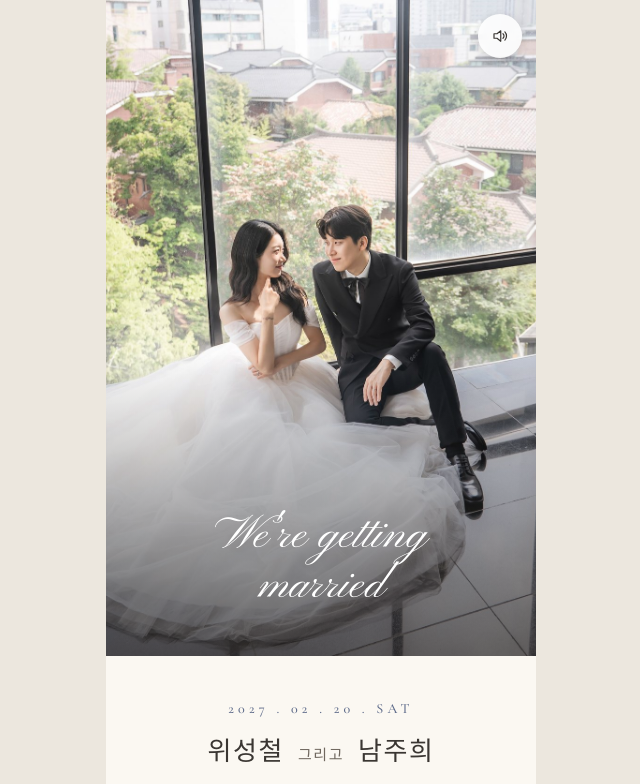
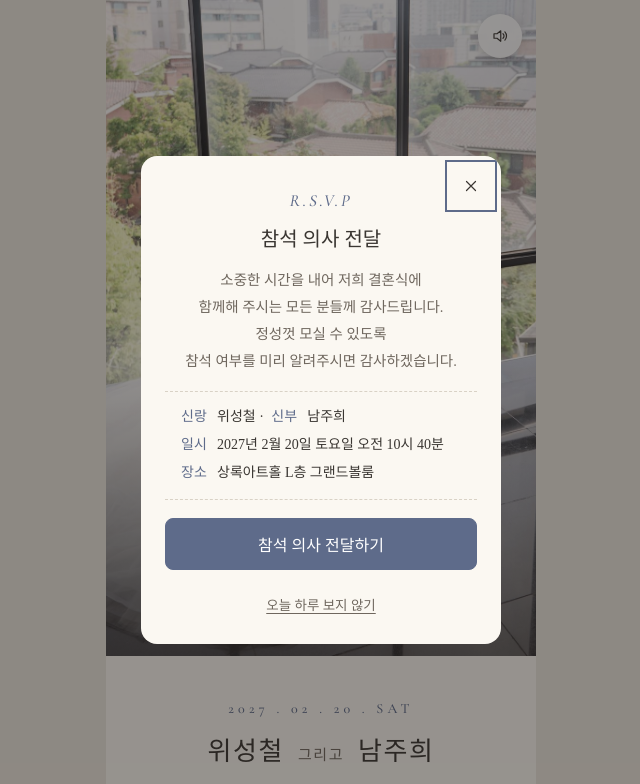
Before and after one commit to wi-seong-cheol/wedding, a plain HTML site: page index.html in a window 1280 px wide. Shown: the top 784 px of the page, without its empty margins (319-959 px from the left). Drawn offline with nearby package versions, Linux system fonts and the light colour scheme; no server answers; a web font is replaced by a local one.

Commit message:
참석 의사 전달을 섹션 대신 첫 화면 팝업으로 변경
Co-Authored-By: Claude Opus 5.5 <noreply@anthropic.com>
Claude-Session: https://claude.ai/code/session_01G4urimbw8nPt5MinLT6GSL

```diff
--- a/index.html
+++ b/index.html
@@ -119,7 +119,14 @@ svg.i{width:18px;height:18px;fill:none;stroke:currentColor;stroke-width:1.6;stro
 .gb-form .agree{display:flex;align-items:center;gap:10px;margin-top:16px;color:var(--ink);font-size:14.5px}
 .gb-form .agree input{width:20px;height:20px;padding:0;accent-color:var(--ac);flex:none}
 .fine{font-size:12.5px;line-height:1.6;color:var(--mute)}
-.rsvp-done{font-size:14px;color:var(--ac)}
+.sheet.center{align-items:center;padding:24px}
+.sheet.center .box{position:relative;max-width:360px;border-radius:16px;padding:34px 24px 18px;text-align:center;display:flex;flex-direction:column;align-items:center;gap:12px}
+.pop-x{position:absolute;top:8px;right:8px;margin:0}
+.sheet.center h3{font-size:20px}
+.pop-text{font-size:14.5px;line-height:1.85;color:var(--mute)}
+.pop-info{width:100%;margin:4px 0 6px;padding:14px 16px;border-top:1px dashed var(--bd);border-bottom:1px dashed var(--bd);display:flex;flex-direction:column;gap:6px;font-size:14px;text-align:left}
+.pop-info em{font-style:normal;display:inline-block;width:36px;color:var(--ac)}
+.pop-hide{min-height:44px;padding:0 12px;border:0;background:none;font-size:13.5px;color:var(--mute);text-decoration:underline;text-underline-offset:3px}
 /* calendar */
 .cal{width:100%;background:#fff;border-radius:12px;padding:24px 14px 18px;display:flex;flex-direction:column;gap:14px}
 .cal .m{font:500 20px 'Cormorant Garamond',serif;letter-spacing:.12em;color:var(--ac)}
@@ -231,6 +238,7 @@ footer{padding:20px 0 44px;text-align:center;font:500 13px 'Cormorant Garamond',
 </div>
 </div>
 <p class="dday" style="font-size:15.5px">성철 <b>♥</b> 주희의 결혼식이 <b id="dday">90일</b> 남았습니다</p>
+<button class="btn" type="button" id="rsvpBtn" aria-haspopup="dialog">참석 의사 전달하기</button>
 </section>
 
 <section class="sec rv">
@@ -292,15 +300,7 @@ footer{padding:20px 0 44px;text-align:center;font:500 13px 'Cormorant Garamond',
 </div>
 </section>
 
-<section class="sec c alt rv">
-<div class="h"><p class="eyebrow">R.S.V.P</p><h2>참석 의사 전달</h2></div>
-<p class="mute" style="font-size:14.5px;line-height:1.85">귀한 걸음 해주시는 분들을 정성껏 모시고자 합니다.<br>참석 여부를 미리 알려주시면<br>준비에 큰 도움이 됩니다.</p>
-<div class="info"><p><em>일시</em>2027년 2월 20일 토요일 오전 10시 40분</p><p><em>장소</em>상록아트홀 L층 그랜드볼룸</p></div>
-<button class="btn fill" type="button" id="rsvpBtn" aria-haspopup="dialog">참석 의사 전달하기</button>
-<p class="rsvp-done" id="rsvpDone" hidden>참석 의사를 전달해 주셔서 감사합니다. 바뀌면 다시 보내주세요.</p>
-</section>
-
-<section class="sec rv" style="gap:20px">
+<section class="sec alt rv" style="gap:20px">
 <div class="h"><p class="eyebrow">Guestbook</p><h2>방명록</h2></div>
 <div class="gb-list" id="gbList"><div class="empty">두 사람에게 축하의 한마디를 남겨주세요.</div></div>
 <div class="two"><button class="btn" type="button" id="gbAll" aria-haspopup="dialog">전체보기</button><button class="btn dark" type="button" id="gbWrite" aria-haspopup="dialog">작성하기</button></div>
@@ -329,6 +329,21 @@ footer{padding:20px 0 44px;text-align:center;font:500 13px 'Cormorant Garamond',
 <p class="side">신부측 혼주</p>
 <div class="prow"><div><span class="n"><em>아버지</em>남기영</span><span class="t" data-phone="brideFather"></span></div><div class="ico"><a href="#" data-tel="brideFather" aria-label="신부 아버지 남기영에게 전화하기"><svg class="i" viewBox="0 0 24 24" aria-hidden="true"><path d="M5 4h4l2 5-2.5 1.5a11 11 0 0 0 5 5L15 13l5 2v4a2 2 0 0 1-2 2A16 16 0 0 1 3 6a2 2 0 0 1 2-2z"/></svg></a><a href="#" data-sms="brideFather" aria-label="신부 아버지 남기영에게 문자 보내기"><svg class="i" viewBox="0 0 24 24" aria-hidden="true"><path d="M4 5h16v11H9l-5 4V5z"/></svg></a></div></div>
 <div class="prow"><div><span class="n"><em>어머니</em>허경아</span><span class="t" data-phone="brideMother"></span></div><div class="ico"><a href="#" data-tel="brideMother" aria-label="신부 어머니 허경아에게 전화하기"><svg class="i" viewBox="0 0 24 24" aria-hidden="true"><path d="M5 4h4l2 5-2.5 1.5a11 11 0 0 0 5 5L15 13l5 2v4a2 2 0 0 1-2 2A16 16 0 0 1 3 6a2 2 0 0 1 2-2z"/></svg></a><a href="#" data-sms="brideMother" aria-label="신부 어머니 허경아에게 문자 보내기"><svg class="i" viewBox="0 0 24 24" aria-hidden="true"><path d="M4 5h16v11H9l-5 4V5z"/></svg></a></div></div>
+</div>
+</div>
+<div class="sheet center" id="rsvpPop" hidden>
+<div class="box" role="dialog" aria-modal="true" aria-labelledby="rsvpPopT">
+<button class="x pop-x" type="button" data-close aria-label="닫기"><svg class="i" viewBox="0 0 24 24" aria-hidden="true"><path d="M6 6l12 12M18 6L6 18"/></svg></button>
+<p class="eyebrow">R.S.V.P</p>
+<h3 id="rsvpPopT">참석 의사 전달</h3>
+<p class="pop-text">소중한 시간을 내어 저희 결혼식에<br>함께해 주시는 모든 분들께 감사드립니다.<br>정성껏 모실 수 있도록<br>참석 여부를 미리 알려주시면 감사하겠습니다.</p>
+<div class="pop-info">
+<p><em>신랑</em>위성철 · <em style="margin-left:4px">신부</em>남주희</p>
+<p><em>일시</em>2027년 2월 20일 토요일 오전 10시 40분</p>
+<p><em>장소</em>상록아트홀 L층 그랜드볼룸</p>
+</div>
+<button class="btn fill" type="button" id="rsvpPopGo">참석 의사 전달하기</button>
+<button class="pop-hide" type="button" id="rsvpPopHide">오늘 하루 보지 않기</button>
 </div>
 </div>
 <div class="sheet" id="rsvpSheet" hidden>
@@ -517,11 +532,24 @@ footer{padding:20px 0 44px;text-align:center;font:500 13px 'Cormorant Garamond',
   const rsvpMore = document.getElementById('rsvpMore');
   const rsvpCount = document.getElementById('rsvpCount');
   const rsvpSubmit = document.getElementById('rsvpSubmit');
-  const rsvpDone = document.getElementById('rsvpDone');
+  const rsvpPop = document.getElementById('rsvpPop');
   const picked = (n) => { const el = rsvpForm.querySelector('input[name="' + n + '"]:checked'); return el ? el.value : ''; };
   const clampCount = (v) => Math.max(1, Math.min(10, parseInt(v, 10) || 1));
-  const markDone = () => { rsvpDone.hidden = false; rsvpBtn.textContent = '참석 의사 다시 전달하기'; };
-  try { if (localStorage.getItem('rsvpDone')) markDone(); } catch (e) {}
+  const markDone = () => { rsvpBtn.textContent = '참석 의사 다시 전달하기'; };
+  let rsvpSent = false;
+  try { rsvpSent = !!localStorage.getItem('rsvpDone'); } catch (e) {}
+  if (rsvpSent) markDone();
+  const todayKey = () => { const d = new Date(); return d.getFullYear() + '-' + (d.getMonth() + 1) + '-' + d.getDate(); };
+  let hiddenToday = false;
+  try { hiddenToday = localStorage.getItem('rsvpPopHide') === todayKey(); } catch (e) {}
+  if (API_URL && !rsvpSent && !hiddenToday) {
+    setTimeout(() => { if ([...document.querySelectorAll('.sheet')].every(x => x.hidden)) openSheet(rsvpPop, null); }, 1500);
+  }
+  document.getElementById('rsvpPopGo').addEventListener('click', () => { closeSheet(rsvpPop); openSheet(rsvpSheet, rsvpBtn); });
+  document.getElementById('rsvpPopHide').addEventListener('click', () => {
+    try { localStorage.setItem('rsvpPopHide', todayKey()); } catch (e) {}
+    closeSheet(rsvpPop);
+  });
   rsvpForm.addEventListener('change', () => { rsvpMore.hidden = picked('attend') === 'no'; });
   document.getElementById('cntMinus').addEventListener('click', () => { rsvpCount.value = clampCount(rsvpCount.value) - 1 || 1; });
   document.getElementById('cntPlus').addEventListener('click', () => { rsvpCount.value = Math.min(10, clampCount(rsvpCount.value) + 1); });
```
